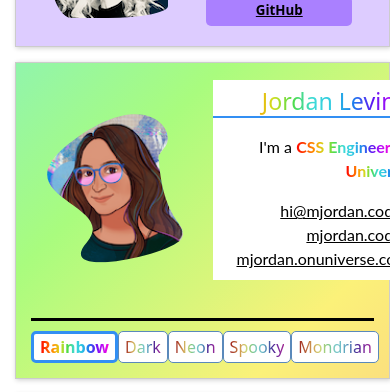
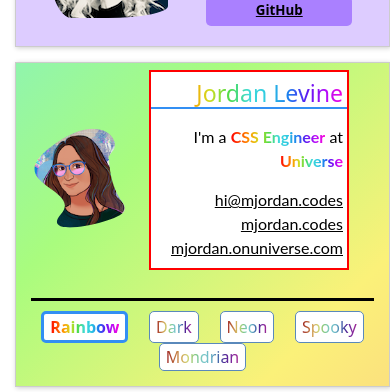
Before and after one commit to women-who-software/scrollodex, a React (Create React App) app: page / in a window 390 px wide. Shown: the part 2807-3199 px from the top of the page. Built offline with nearby package versions, Linux system fonts and the light colour scheme.

Commit message:
small styling tweaks for mobile mostly

```diff
--- a/src/cards/mjordanCard/jordanCard.scss
+++ b/src/cards/mjordanCard/jordanCard.scss
@@ -7,7 +7,6 @@
 }
 
 #mj-card-container {
-  transition: 500ms;
   --color_white: #ffffff;
   --color_black: #000000;
 
@@ -56,11 +55,13 @@
 
   color: var(--color_black);
   position: relative;
+  transition: 500ms;
+  grid-template-columns: 1fr minmax(250px, 1fr);
   .card {
     .card-details {
+      border: 2px solid red;
       width: 200px;
       height: 200px;
-      margin: 10px;
       text-align: right;
       display: flex;
       flex-direction: column;
@@ -81,12 +82,14 @@
     &.mj-image {
       img {
         border-radius: 0;
-        min-width: 150px;
-        width: 150px;
-        max-width: 150px;
+        min-width: 100px;
+        width: 100%;
+        // max-width: 150px;
       }
       svg {
-        min-width: 150px;
+        min-width: 100px;
+        width: 100%;
+        max-width: 150px;
       }
     }
   }
@@ -98,6 +101,7 @@
     grid-column: 1 / -1;
     display: flex;
     justify-content: space-around;
+    flex-wrap: wrap;
     button {
       border: 1px solid;
       background: none;
@@ -337,6 +341,7 @@
     }
     .style-options {
       border-top-color: blue;
+      width: 90%;
       button {
         &:nth-child(1) {
           background: blue;
@@ -412,6 +417,6 @@
     transform: rotate(0);
   }
   100% {
-    transform: rotate(90deg);
+    transform: rotate(90deg) translateY(20px);
   }
 }
--- a/src/cards/mjordanCard/mondrian.jsx
+++ b/src/cards/mjordanCard/mondrian.jsx
@@ -4,13 +4,13 @@ import "./mondrian.scss";
 function Mondrian() {
   return (
     <div id="grid">
-      <div class="cell"></div>
-      <div class="cell"></div>
-      <div class="cell"></div>
-      <div class="cell"></div>
-      <div class="cell"></div>
-      <div class="cell"></div>
-      <div class="cell"></div>
+      <div className="cell"></div>
+      <div className="cell"></div>
+      <div className="cell"></div>
+      <div className="cell"></div>
+      <div className="cell"></div>
+      <div className="cell"></div>
+      <div className="cell"></div>
     </div>
   );
 }
```
